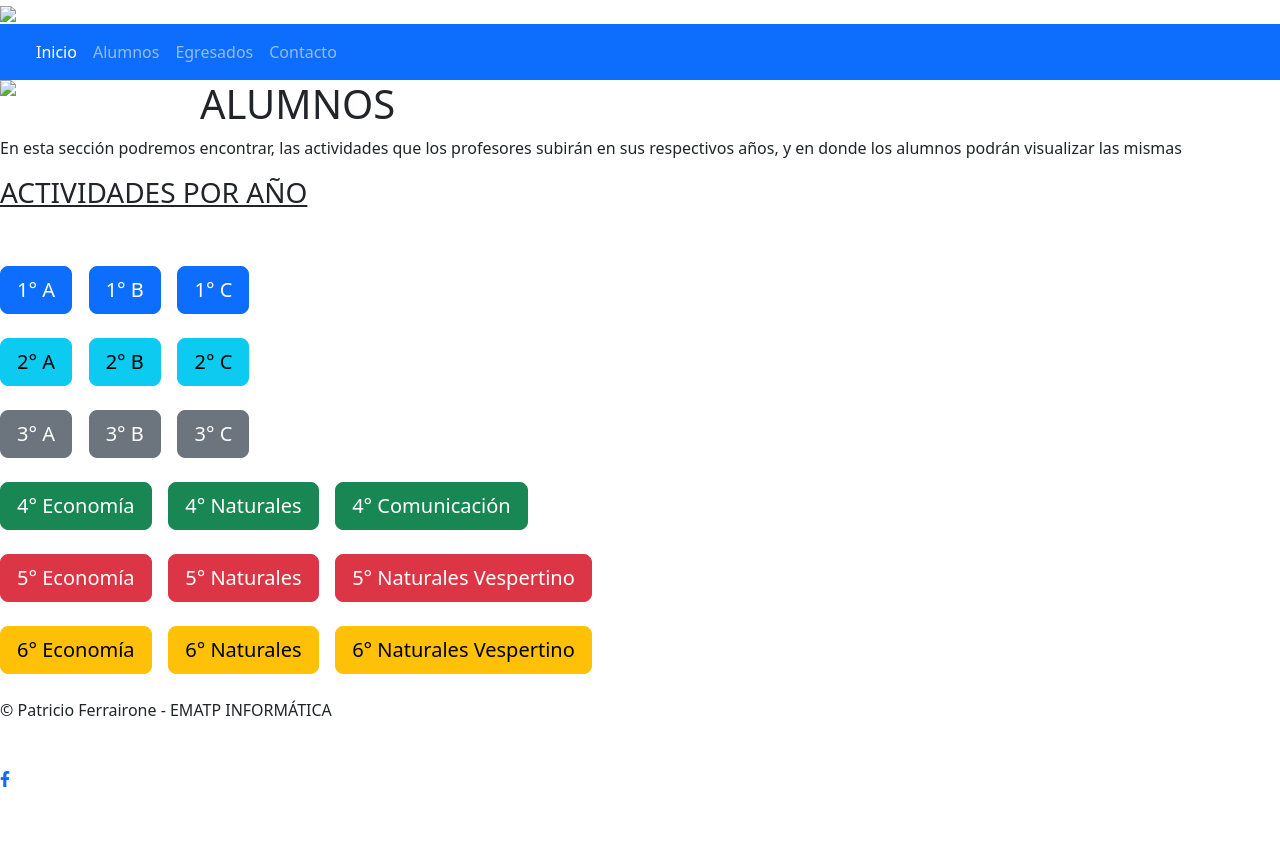
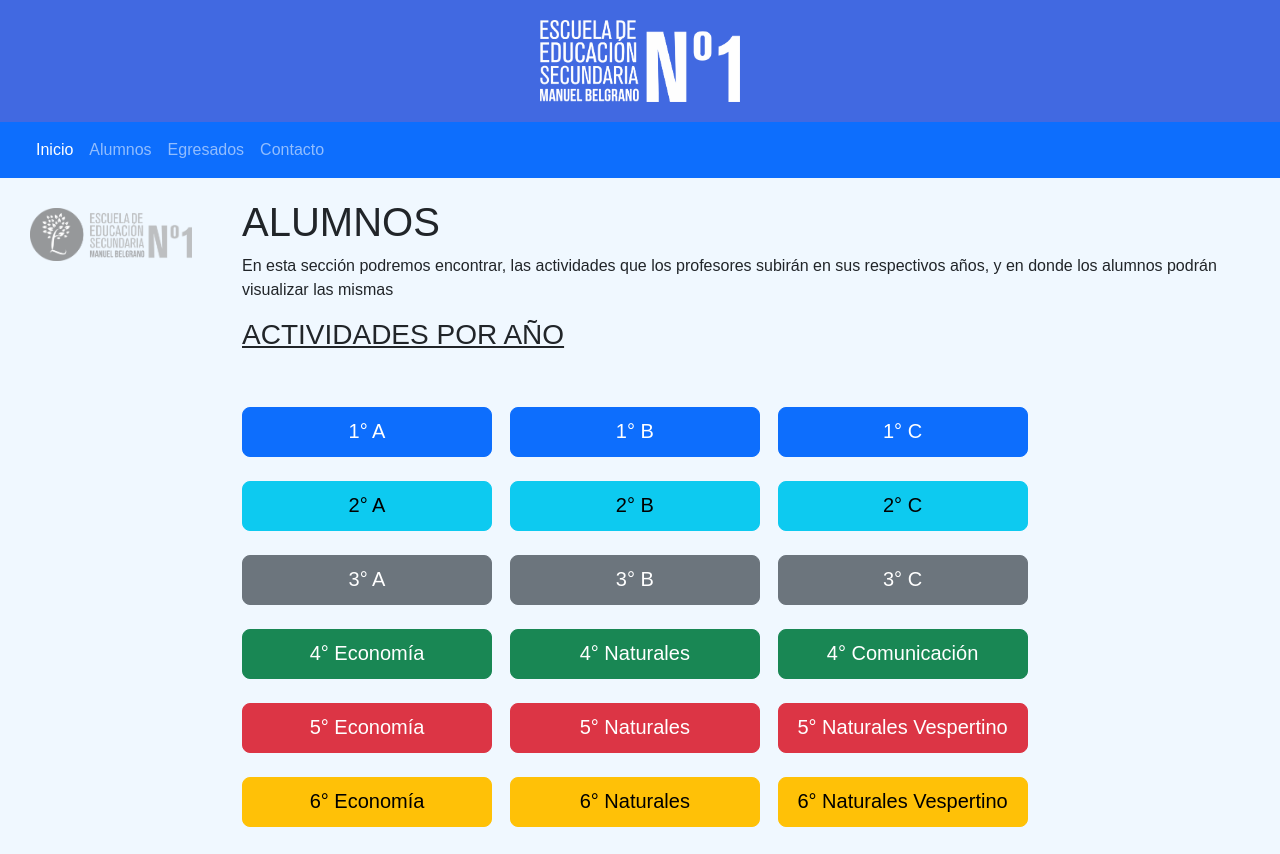
Before and after one commit to patriciogf/EESN1, a plain HTML site: page public/views/alumnos.html in a window 1280 px wide. Shown: the top 854 px of the page. Before the commit the page ends 800 px from the top, so only its background shows below. Drawn offline with nearby package versions, Linux system fonts and the light colour scheme; the site is published under a folder, as on GitHub Pages, so addresses that start at the root find nothing.

Commit message:
Update alumnos.html

```diff
--- a/public/views/alumnos.html
+++ b/public/views/alumnos.html
@@ -4,15 +4,15 @@
 <meta charset="UTF-8">
 <meta http-equiv="X-UA-Compatible" content="IE=edge">
 <meta name="viewport" content="width=device-width, initial-scale=1.0">
-<link rel="shortcut icon" href="/public/img/short.png" type="image/x-icon">
-<link rel="stylesheet" href="/public/css/estilo.css">
+<link rel="shortcut icon" href="../img/short.png" type="image/x-icon">
+<link rel="stylesheet" href="../css/estilo.css">
 <link href="https://cdn.jsdelivr.net/npm/bootstrap@5.3.0/dist/css/bootstrap.min.css" rel="stylesheet" integrity="sha384-9ndCyUaIbzAi2FUVXJi0CjmCapSmO7SnpJef0486qhLnuZ2cdeRhO02iuK6FUUVM" crossorigin="anonymous">
 <link rel="stylesheet" href="https://cdnjs.cloudflare.com/ajax/libs/font-awesome/5.15.3/css/all.min.css"/>
 <title>EESN1</title>
 </head>
 <body>
    <header>
-    <img class="img-fluid imagen" width="200px" src="/public/img/titulo.png">
+    <img class="img-fluid imagen" width="200px" src="../img/titulo.png">
    </header>
    <nav class="navbar navbar-expand-lg navbar-dark bg-primary">
     <div class="container-fluid">
@@ -23,16 +23,16 @@
       <div class="collapse navbar-collapse" id="navbarText">
         <ul class="navbar-nav me-auto mb-2 mb-lg-0">
           <li class="nav-item">
-            <a class="nav-link active" aria-current="page" href="/index.html">Inicio</a>
+            <a class="nav-link active" aria-current="page" href="../../index.html">Inicio</a>
           </li>
           <li class="nav-item">
-            <a class="nav-link" href="/public/views/alumnos.html">Alumnos</a>
+            <a class="nav-link" href="../views/alumnos.html">Alumnos</a>
           </li>
           <li class="nav-item">
-            <a class="nav-link" href="/public/views/egresados.html">Egresados</a>
+            <a class="nav-link" href="../views/egresados.html">Egresados</a>
           </li>
           <li class="nav-item">
-            <a class="nav-link" href="/public/views/contacto.html">Contacto</a>
+            <a class="nav-link" href="../views/contacto.html">Contacto</a>
           </li>
         </ul>
 
@@ -41,7 +41,7 @@
   </nav>
    <div class="fila">
    <aside>
-    <img class="imagen2 img-fluid"  src="/public/img/logo escuela.png" width="200px"  align="left">
+    <img class="imagen2 img-fluid"  src="../img/logo escuela.png" width="200px"  align="left">
    </aside>
   <section class="carousel">
   <h1>ALUMNOS</h1>
```
